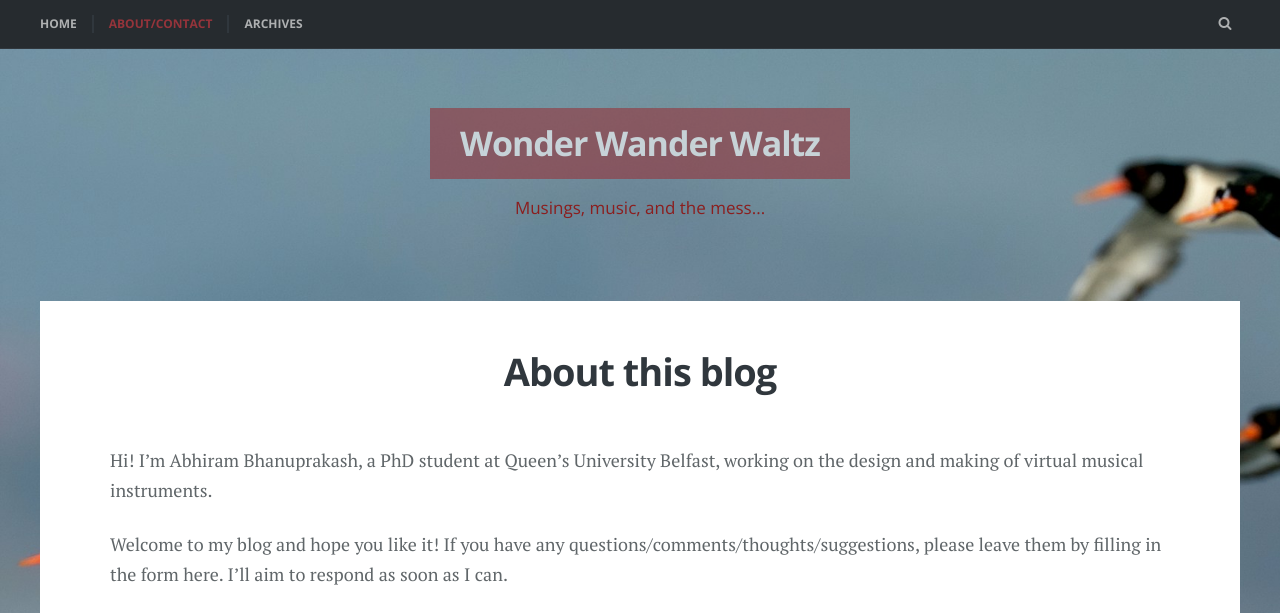
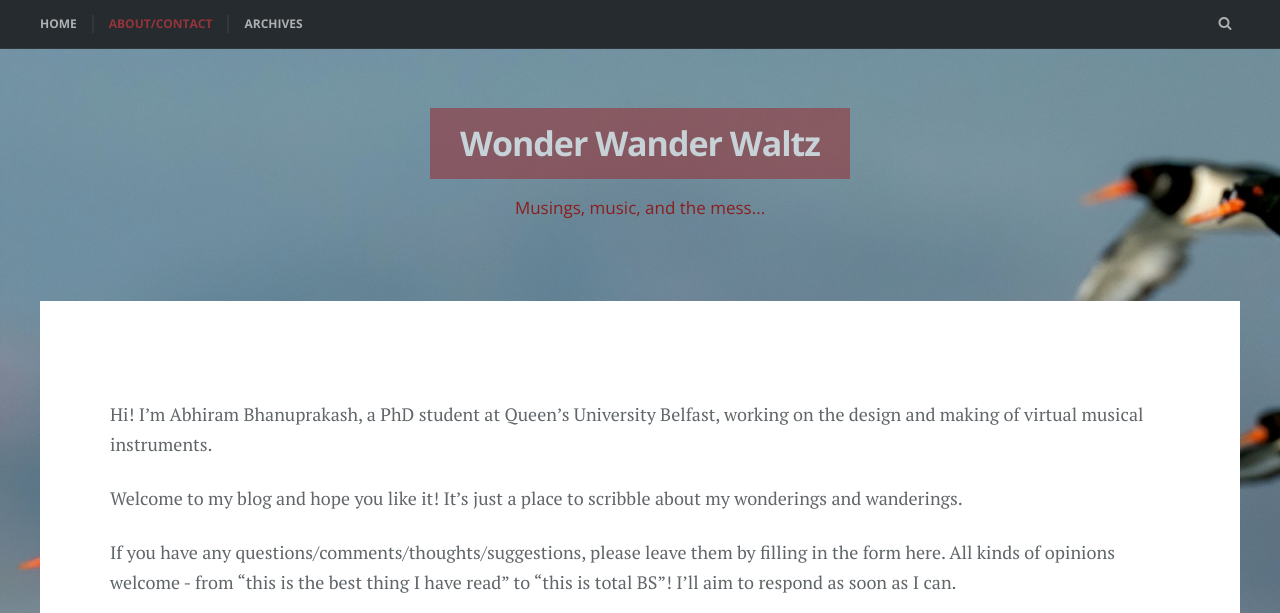
Before and after one commit to abdedixit/www-blog, a Jekyll site: the page built from about.md, in a window 1280 px wide and 1397 px high. Shown: the top 613 px of the window. Built offline with Jekyll 4.4.1, drawn with Linux system fonts in a browser that asks for light colours; some web fonts are replaced; grey boxes are pictures that could not be loaded.

Commit message:
Changes to the About/Contact section

```diff
--- a/about.md
+++ b/about.md
@@ -1,12 +1,14 @@
 ---
 layout: page
-title: About this blog
+# title: About this blog
 description: An optional about page for BlogBox Jekyll theme
 # featured_image: aboutPage.jpg
 ---
 
 Hi! I’m Abhiram Bhanuprakash, a PhD student at Queen's University Belfast, working on the design and making of virtual musical instruments.
 
-Welcome to my blog and hope you like it! If you have any questions/comments/thoughts/suggestions, please leave them by filling in the form here. I'll aim to respond as soon as I can.
+Welcome to my blog and hope you like it! It's just a place to scribble about my wonderings and wanderings.
+
+If you have any questions/comments/thoughts/suggestions, please leave them by filling in the form here. All kinds of opinions welcome - from "this is the best thing I have read" to "this is total BS"! I'll aim to respond as soon as I can.
 
 {% include form.html %}
```
Also changed, not shown: 2 other files.
